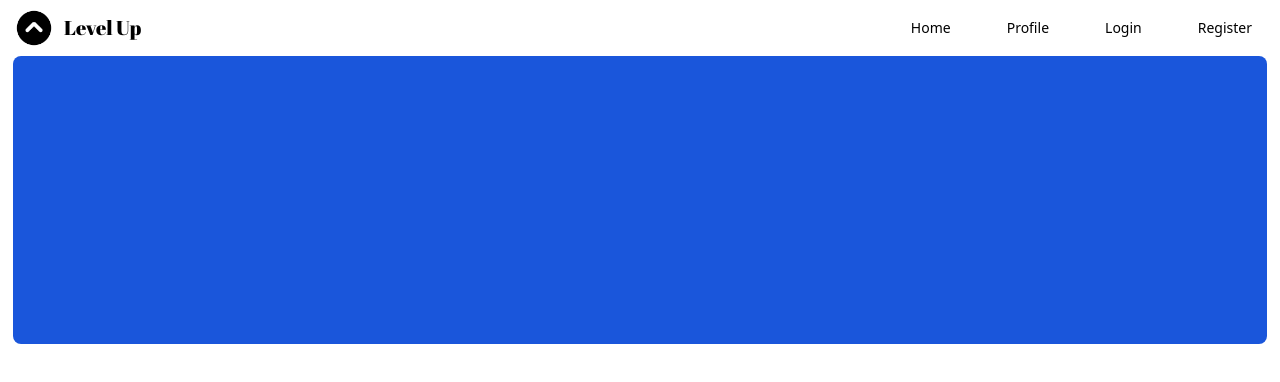
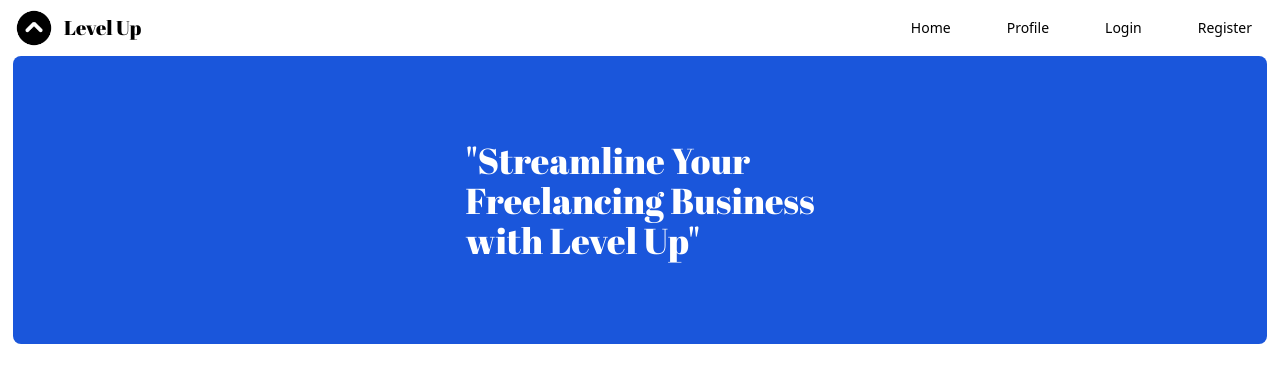
Before and after one commit to omkarlhr9595/LevelUp, a React (Vite) app: page /#/ in a window 1280 px wide. Shown: the top 382 px of the page. Built offline with nearby package versions, Linux system fonts and the light colour scheme.

Commit message:
add : home

```diff
--- a/src/App.jsx
+++ b/src/App.jsx
@@ -3,7 +3,6 @@ import { Home, Profile, Login, Register } from "./pages";
 import { NavbarComp } from "./components/Navbar";
 import { useEffect, useRef } from "react";
 import { gsap } from "gsap";
-
 const App = () => {
   return (
     <div className="">
--- a/src/pages/Home/Home.page.jsx
+++ b/src/pages/Home/Home.page.jsx
@@ -2,15 +2,37 @@ import React, { useEffect, useRef } from "react";
 import img1 from "../../assets/img1.svg";
 import logo from "../../assets/logo.png";
 import { Navbar } from "flowbite-react";
+import { useMatch } from "react-router-dom";
+import { gsap } from "gsap";
 
 const Home = () => {
+  const tag = useRef(null);
+  useEffect(() => {
+    const t1 = gsap.timeline();
+    t1.fromTo(
+      tag.current,
+      {
+        y: 100,
+        opacity: 0,
+      },
+      {
+        y: 0,
+        opacity: 1,
+        stagger: 0.05,
+        duration: 2,
+        ease: "power4.out",
+      }
+    );
+  }, []);
   return (
     <div className="w-full bg-white">
       <div className="w-full grid place-items-center">
-        <div className="w-[98%] h-72 rounded-lg bg-primary">
-          <h1></h1>
-          <h1></h1>
-          <h1></h1>
+        <div className="w-[98%] h-72 rounded-lg bg-primary grid place-items-center">
+          <h1 ref={tag} className="text-white font-display text-4xl">
+            "Streamline Your
+            <br /> Freelancing Business
+            <br /> with Level Up"
+          </h1>
         </div>
       </div>
     </div>
```
